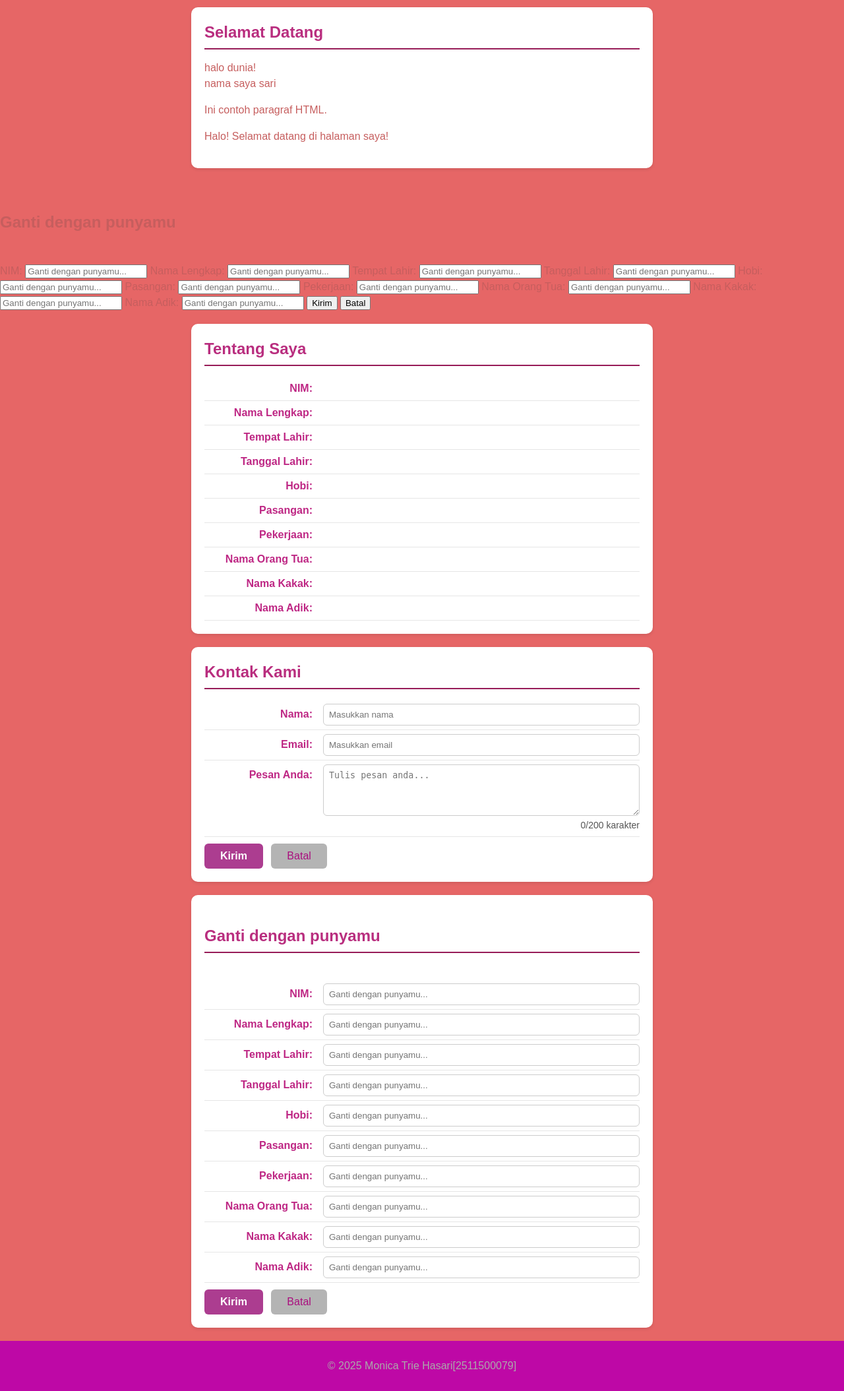
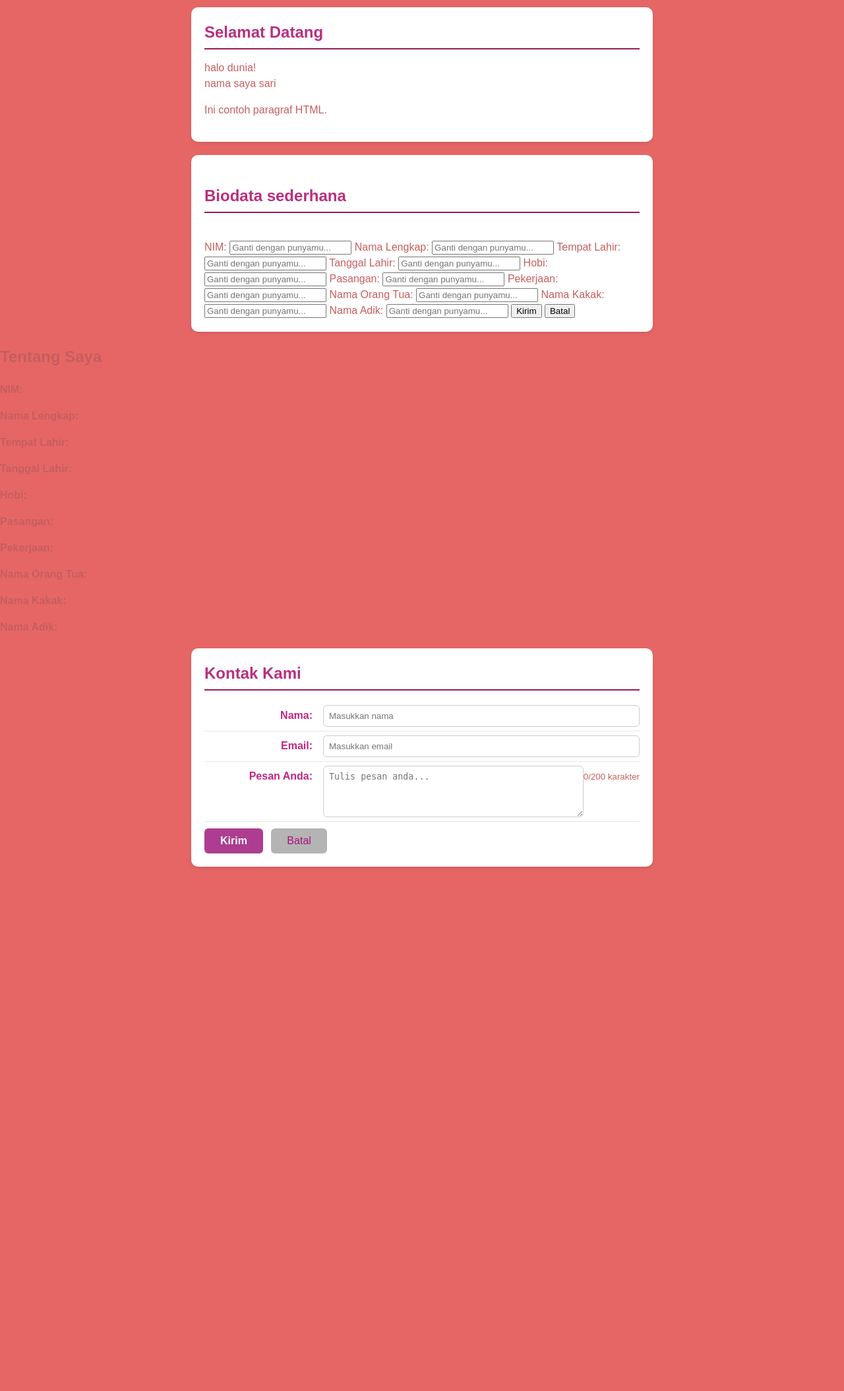
Before and after one commit to 2511500079-gif/2511500079-PWD-GB1J-2526O, a PHP site: page /pertemuan-08/uts.php in a window 1280 px wide. Shown: the part 164-2273 px from the top of the page at 66% size. After the commit the page ends 1480 px from the top, so only its background shows below. Run offline with PHP 8.4, Linux system fonts and the light colour scheme.

Commit message:
Merapikan section baru karena pada percobaan baru salah dan tidak ada hasil

```diff
--- a/pertemuan-08/uts.php
+++ b/pertemuan-08/uts.php
@@ -49,9 +49,24 @@ $sesnamaadik = $_SESSION["txtnamaadik"] ?? "";
       <p>Ini contoh paragraf HTML.</p>
     </section>
 
-    <section id="Biodata Sederhana">
-      <br><h2>Ganti dengan punyamu</h2></br>
-      <form action="ulangan.php" method="POST">
+
+    <section id="about">
+      <?php
+          $nim = "2511500079&hearts;";
+          $Nama_Lengkap = "Monica Trie Hapsari&hearts;";
+          $Tempat_Lahir = "Pangkalpinang";
+          $Tanggal_Lahir = "13 Mei 2007 &hearts;";
+          $hobi = "Food Hunting";
+          $Pasangan = "Ada &hearts;";
+          $Pekerjaan = "Mahasiswa";
+          $Nama_orang_tua ="Nama Bapak saya yaitu Juarno dan Nama Ibu saya yaitu Ainah";
+          $Nama_kakak  = " Anissa Luthfi Nurjanah dan Dwiranda Aditiya";
+
+      ?>
+
+      <section id="Biodata Sederhana">
+      <br><h2>Biodata sederhana</h2></br>
+      <form action="uts.php" method="POST">
 
         <label for="txtnim"><span>NIM:</span>
           <input type="Nim" id="txtnim" name="txtnim" placeholder="Ganti dengan punyamu..." required autocomplete="nim">
@@ -111,20 +126,6 @@ $sesnamaadik = $_SESSION["txtnamaadik"] ?? "";
 
 </html>
 
-    <section id="about">
-      <?php
-          $nim = "2511500079&hearts;";
-          $Nama_Lengkap = "Monica Trie Hapsari&hearts;";
-          $Tempat_Lahir = "Pangkalpinang";
-          $Tanggal_Lahir = "13 Mei 2007 &hearts;";
-          $hobi = "Food Hunting";
-          $Pasangan = "Ada &hearts;";
-          $Pekerjaan = "Mahasiswa";
-          $Nama_orang_tua ="Nama Bapak saya yaitu Juarno dan Nama Ibu saya yaitu Ainah";
-          $Nama_kakak  = " Anissa Luthfi Nurjanah dan Dwiranda Aditiya";
-
-      ?>
-
       <h2>Tentang Saya</h2>
       <p><strong>NIM:</strong><?php echo $sesnim?> </p>
       <p><strong>Nama Lengkap:</strong><?php echo $sesnama?></p>
@@ -161,72 +162,3 @@ $sesnamaadik = $_SESSION["txtnamaadik"] ?? "";
         <button type="reset">Batal</button>
       </form>
 </section>
-
-
-
-
-  <section id="contact">
-      <br><h2>Ganti dengan punyamu</h2></br>
-      <form action="ulangan.php" method="POST">
-
-        <label for="txtnim"><span>NIM:</span>
-          <input type="Nim" id="txtnim" name="txtnim" placeholder="Ganti dengan punyamu..." required autocomplete="nim">
-        </label>
-
-        <label for="txtnamalengkap"><span>Nama Lengkap:</span>
-          <input type="Nama" id="txtnamalengkap" name="txtnamalengkap" placeholder="Ganti dengan punyamu..." required autocomplete="nama">
-        </label>
-
-        <label for="txttempatlahir"><span>Tempat Lahir:</span>
-          <input type="Tempat lahir" id="txttempatlahir" name="txttempatlahir" placeholder="Ganti dengan punyamu..." required autocomplete="email">
-        </label>
-
-        <label for="txttanggallahir"><span>Tanggal Lahir:</span>
-          <input type="Tanggal lahir" id="txttanggallahir" name="txttanggallahir" placeholder="Ganti dengan punyamu..." required autocomplete="email">
-        </label>
-
-        <label for="txthobi"><span>Hobi:</span>
-          <input type="hobi" id="txthobi" name="txthobi" placeholder="Ganti dengan punyamu..." required autocomplete="email">
-        </label>
-
-        <label for="txtpasangan"><span>Pasangan:</span>
-          <input type="pasangan" id="txtpasangan" name="txtpasangan" placeholder="Ganti dengan punyamu..." required autocomplete="email">
-        </label>
-
-
-        <label for="txtpekerjaan"><span>Pekerjaan:</span>
-          <input type="pekerjaan" id="txtpekerjaan" name="txtpekerjaan" placeholder="Ganti dengan punyamu..." required autocomplete="email">
-        </label>
-
-        <label for="txtnamaortu"><span>Nama Orang Tua:</span>
-          <input type="nama orang tua" id="txtnamaortu" name="txtnamaortu" placeholder="Ganti dengan punyamu..." required autocomplete="email">
-        </label>
-
-        <label for="txtnamakakak"><span>Nama Kakak:</span>
-          <input type="nama kakak" id="txtnamakakak" name="txtnamakakak" placeholder="Ganti dengan punyamu..." required autocomplete="email">
-        </label>
-
-        <label for="txtnamaadik"><span>Nama Adik:</span>
-          <input type="nama adik" id="txtnamadik" name="txtnamaadik" placeholder="Ganti dengan punyamu..." required autocomplete="email">
-        </label>
-
-
-
-        <button type="submit">Kirim</button>
-        <button type="reset">Batal</button>
-      </form>
-
-
-
-
-    </section>
-  </main>
-
-  <footer>
-    <p>&copy; 2025 Monica Trie Hasari[2511500079]</p>
-  </footer>
-
-  <script src="script.js"></script>
-</body>
-
-</html>
```
Also changed, not shown: pertemuan-08/README.md.
